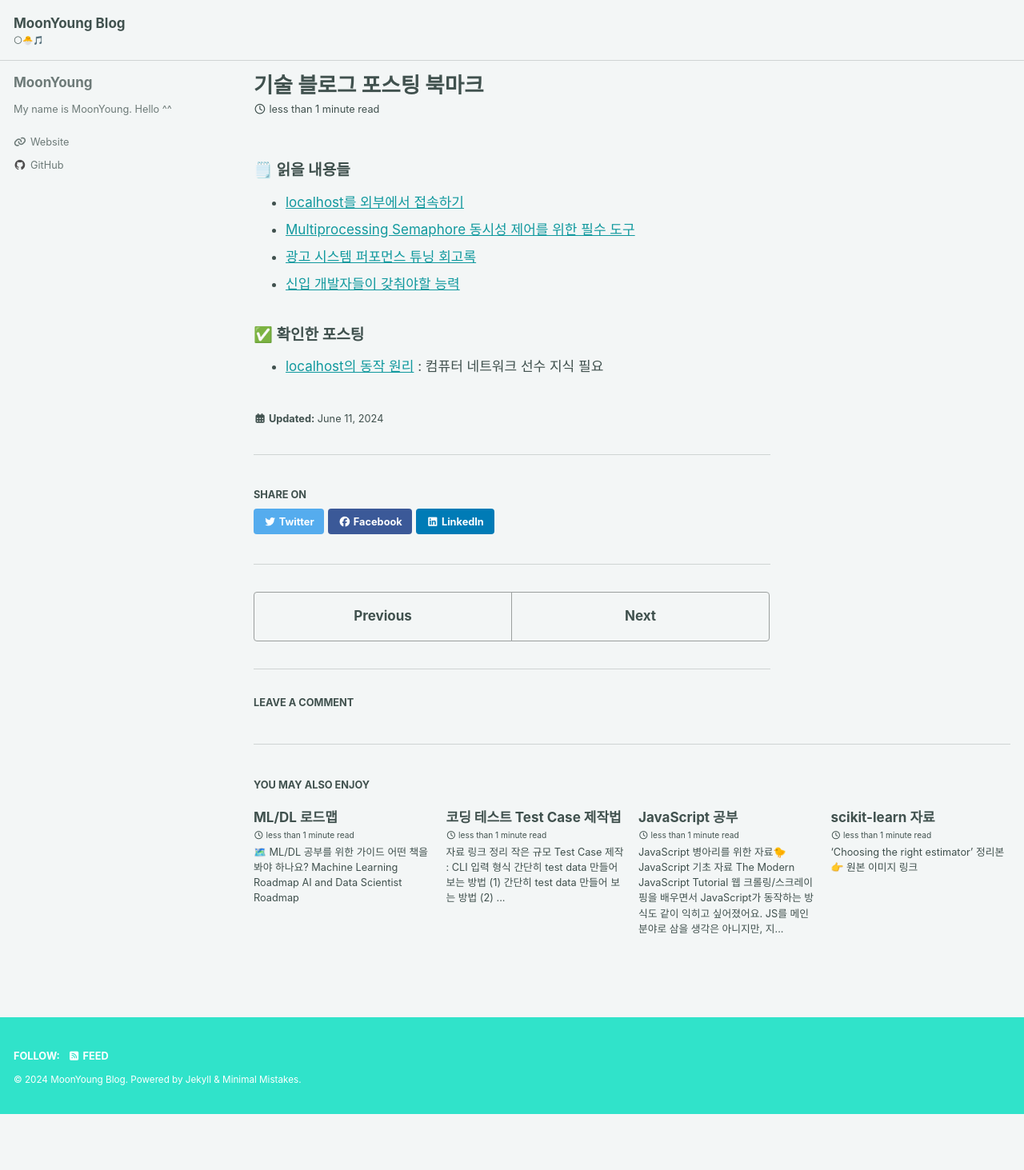
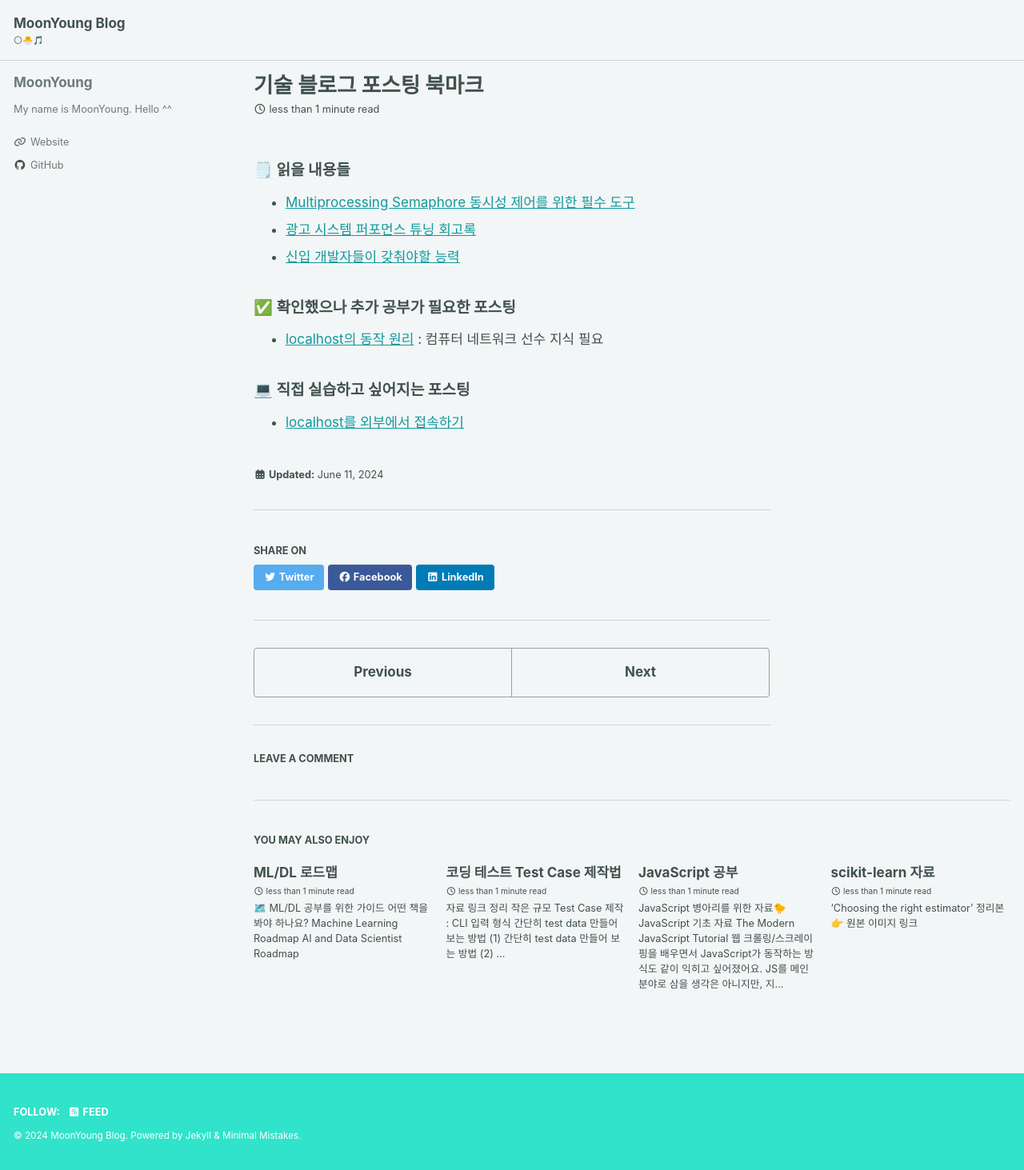
Before and after one commit to MOONisYOUNG/MOONisYOUNG.github.io, a Jekyll site: the page built from _posts/2024-06-11-blog_posts_to_be_read.md, in a window 1280 px wide. Shown: the whole page at 80% size. Built offline with Jekyll 4.4.1, drawn with Linux system fonts in a browser that asks for light colours; cached includes are drawn as plain includes; comment, search, counter and statistics services are not loaded; before the commit the page ends 1393 px from its top, so only the background shows below that.

Commit message:
Update 2024-06-11-blog_posts_to_be_read.md

```diff
--- a/_posts/2024-06-11-blog_posts_to_be_read.md
+++ b/_posts/2024-06-11-blog_posts_to_be_read.md
@@ -3,11 +3,14 @@ layout: single
 title: 기술 블로그 포스팅 북마크
 ---
 ### 🗒️ 읽을 내용들
-* [localhost를 외부에서 접속하기](https://velog.io/@480/localhost-%EB%A5%BC-%EC%99%B8%EB%B6%80%EC%97%90%EC%84%9C-%EC%A0%91%EC%86%8D%ED%95%98%EA%B8%B0?trk=feed_main-feed-card_feed-article-content)
 * [Multiprocessing Semaphore 동시성 제어를 위한 필수 도구](https://techchallengearena.substack.com/p/locking-deep-dive-1?trk=feed_main-feed-card_feed-article-content)
 * [광고 시스템 퍼포먼스 튜닝 회고록](https://techblog.yogiyo.co.kr/%EA%B4%91%EA%B3%A0-%EC%8B%9C%EC%8A%A4%ED%85%9C-%ED%8D%BC%ED%8F%AC%EB%A8%BC%EC%8A%A4-%ED%8A%9C%EB%8B%9D-%ED%9A%8C%EA%B3%A0%EB%A1%9D-a658e40842d6)
 * [신입 개발자들이 갖춰야할 능력](https://youngban.tistory.com/5)
 
 
-### ✅ 확인한 포스팅
+### ✅ 확인했으나 추가 공부가 필요한 포스팅
 * [localhost의 동작 원리](https://velog.io/@480/localhost-%EC%9D%98-%EB%8F%99%EC%9E%91-%EC%9B%90%EB%A6%AC) : 컴퓨터 네트워크 선수 지식 필요
+
+
+### 💻 직접 실습하고 싶어지는 포스팅
+* [localhost를 외부에서 접속하기](https://velog.io/@480/localhost-%EB%A5%BC-%EC%99%B8%EB%B6%80%EC%97%90%EC%84%9C-%EC%A0%91%EC%86%8D%ED%95%98%EA%B8%B0?trk=feed_main-feed-card_feed-article-content)
```
